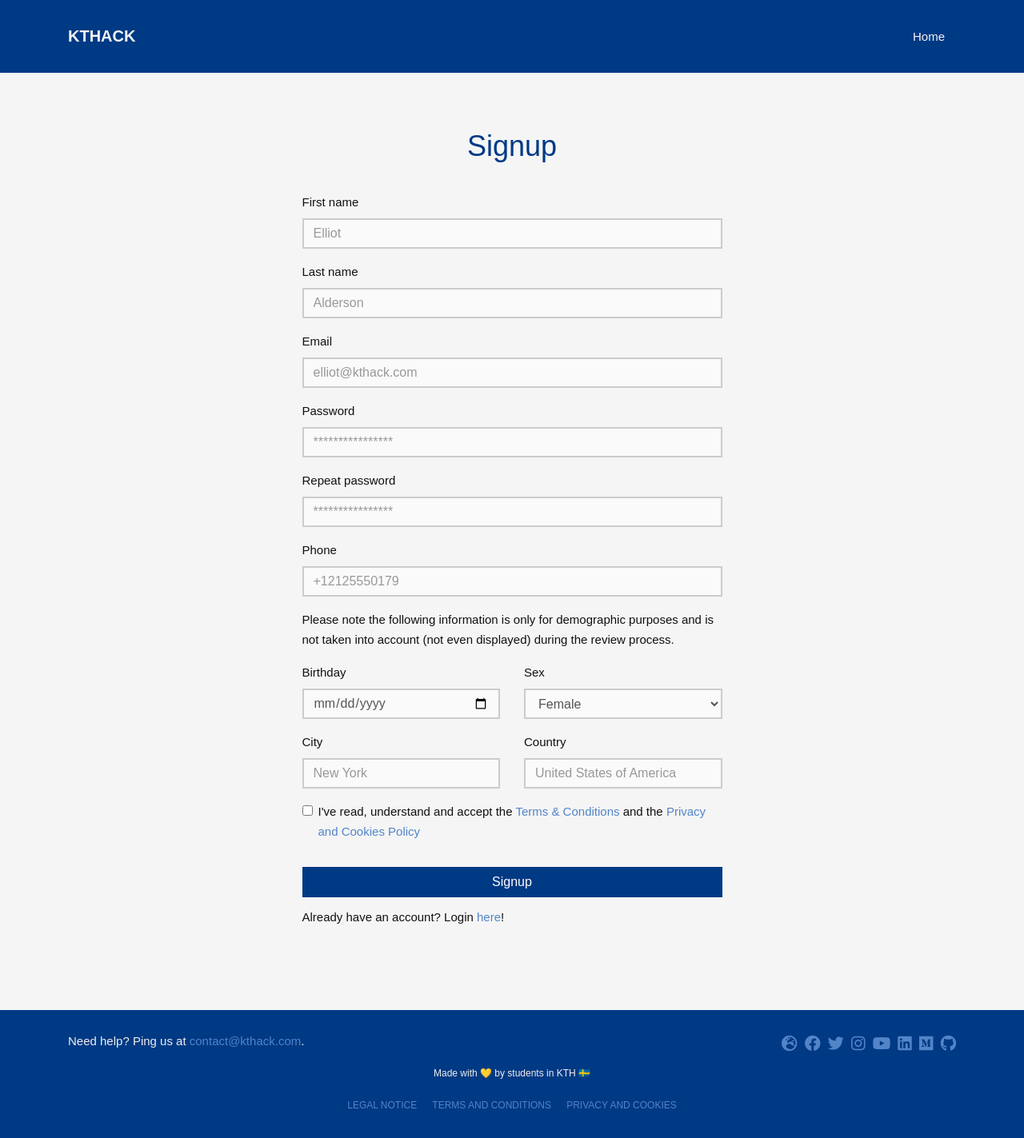
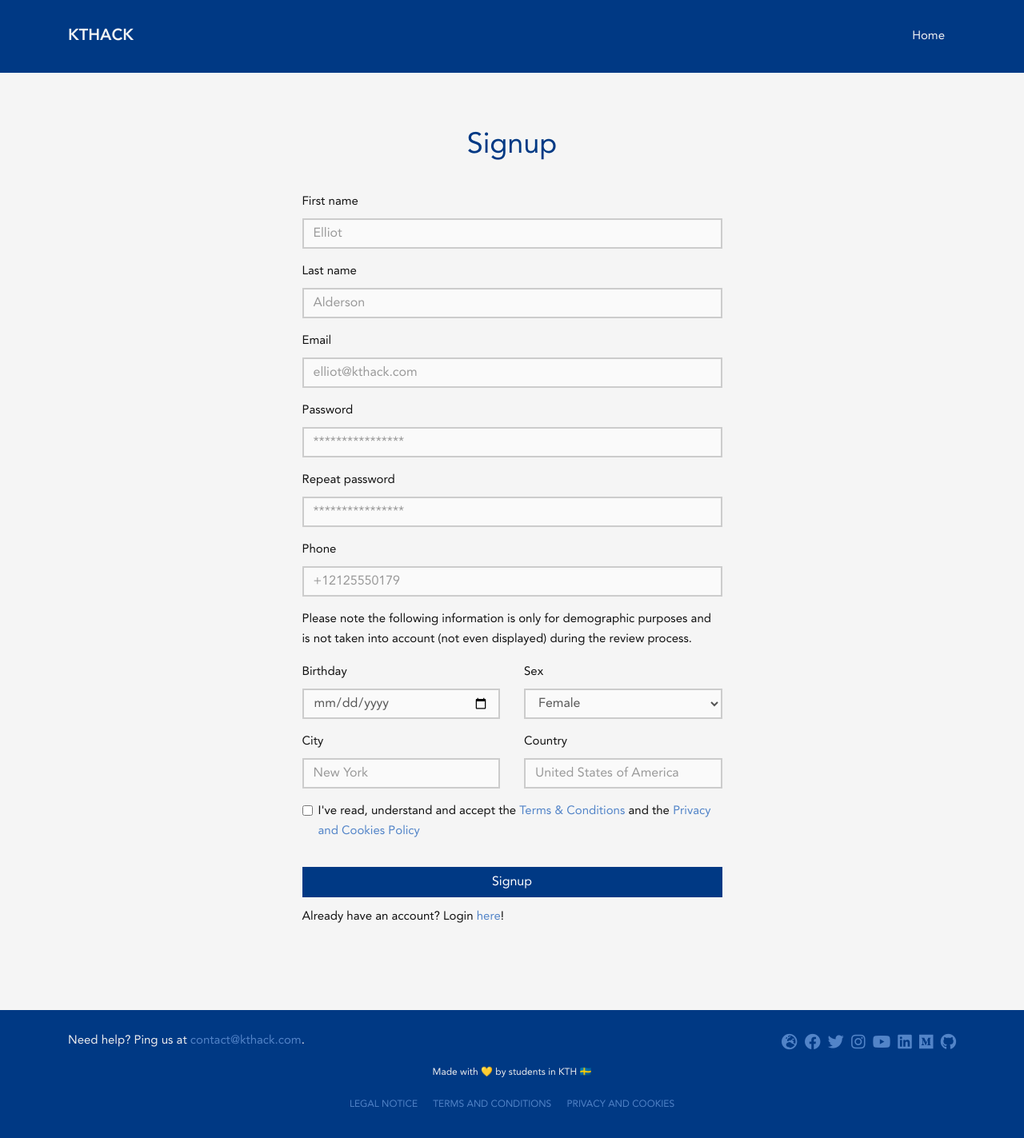
Before and after one commit to kthackse/website, a Django app: page /user/signup/ in a window 1280 px wide. Shown: the whole page at 80% size. Run offline with Django 3.2, Linux system fonts and the light colour scheme; data that the repository does not hold is empty; some libraries are stand-ins or nearby versions.

Commit message:
Add fonts to CSS

```diff
--- a/app/static/css/main.css
+++ b/app/static/css/main.css
@@ -1,3 +1,87 @@
+@font-face {
+    font-family: "Avenir";
+    src: url("/static/fonts/AvenirLTStd-Light.woff") format('woff');
+    font-weight: 100;
+    font-style: normal;
+}
+
+@font-face {
+    font-family: "Avenir";
+    src: url("/static/fonts/AvenirLTStd-LightOblique.woff") format('woff');
+    font-weight: 100;
+    font-style: oblique;
+}
+
+@font-face {
+    font-family: "Avenir";
+    src: url("/static/fonts/AvenirLTStd-Book.woff") format('woff');
+    font-weight: 200;
+    font-style: normal;
+}
+
+@font-face {
+    font-family: "Avenir";
+    src: url("/static/fonts/AvenirLTStd-BookOblique.woff") format('woff');
+    font-weight: 200;
+    font-style: oblique;
+}
+
+@font-face {
+    font-family: "Avenir";
+    src: url("/static/fonts/AvenirLTStd-Roman.woff") format('woff');
+    font-weight: 400;
+    font-style: normal;
+}
+
+@font-face {
+    font-family: "Avenir";
+    src: url("/static/fonts/AvenirLTStd-Oblique.woff") format('woff');
+    font-weight: 400;
+    font-style: oblique;
+}
+
+@font-face {
+    font-family: "Avenir";
+    src: url("/static/fonts/AvenirLTStd-Medium.woff") format('woff');
+    font-weight: 600;
+    font-style: normal;
+}
+
+@font-face {
+    font-family: "Avenir";
+    src: url("/static/fonts/AvenirLTStd-MediumOblique.woff") format('woff');
+    font-weight: 600;
+    font-style: oblique;
+}
+
+@font-face {
+    font-family: "Avenir";
+    src: url("/static/fonts/AvenirLTStd-Heavy.woff") format('woff');
+    font-weight: 800;
+    font-style: normal;
+}
+
+@font-face {
+    font-family: "Avenir";
+    src: url("/static/fonts/AvenirLTStd-HeavyOblique.woff") format('woff');
+    font-weight: 800;
+    font-style: oblique;
+}
+
+@font-face {
+    font-family: "Avenir";
+    src: url("/static/fonts/AvenirLTStd-Black.woff") format('woff');
+    font-weight: 900;
+    font-style: normal;
+}
+
+@font-face {
+    font-family: "Avenir";
+    src: url("/static/fonts/AvenirLTStd-BlackOblique.woff") format('woff');
+    font-weight: 900;
+    font-style: oblique;
+}
+
 .navbar-brand {
     color: #f4f4f4 !important;
     text-transform: uppercase;
--- a/user/templates/profile.html
+++ b/user/templates/profile.html
@@ -77,7 +77,7 @@
                     {% csrf_token %}
                     <div class="col-md-4 col-lg-4 mb-4 mb-lg-0">
                         <div class="service-card">
-                            <img class="profile-picture" src="{{ picture }}" />
+                            <img id="profile-picture" class="profile-picture" src="{{ picture }}" />
                             <div class="form-group">
                                 <label for="id_picture">Update picture</label>
                                 <div class="bootstrap4-multi-input">
--- a/user/views.py
+++ b/user/views.py
@@ -271,6 +271,8 @@ def profile(request):
                 messages.success(request, "Profile updated successfully!")
             except IntegrityError:
                 messages.error(request, "The email you entered is already in use!")
+        else:
+            messages.error(request, "The data you introduced is invalid, please fill in all the fields!")
 
     user_data = request.user.get_dict()
     form = forms.ProfileForm(user_data)
```
